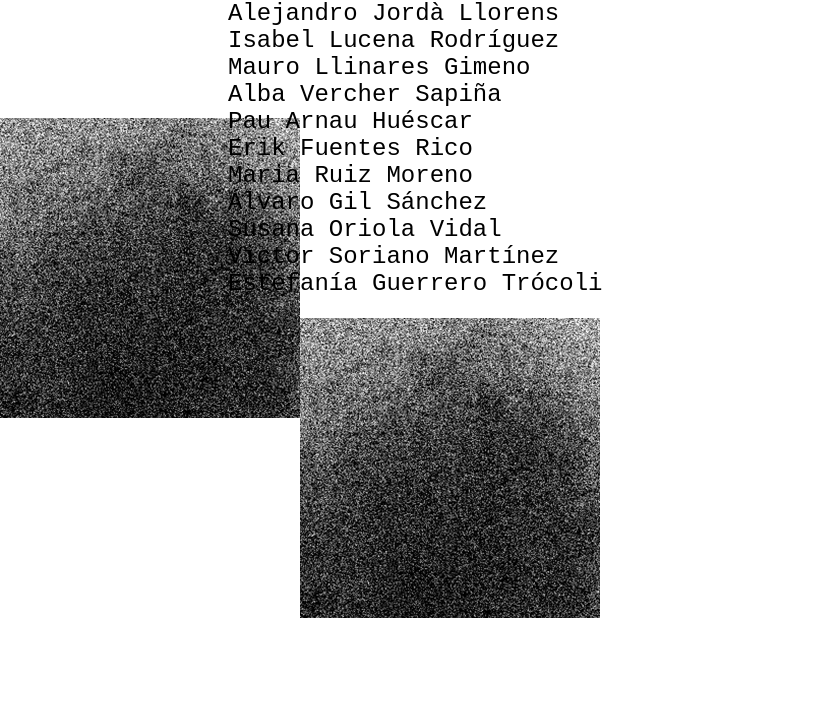
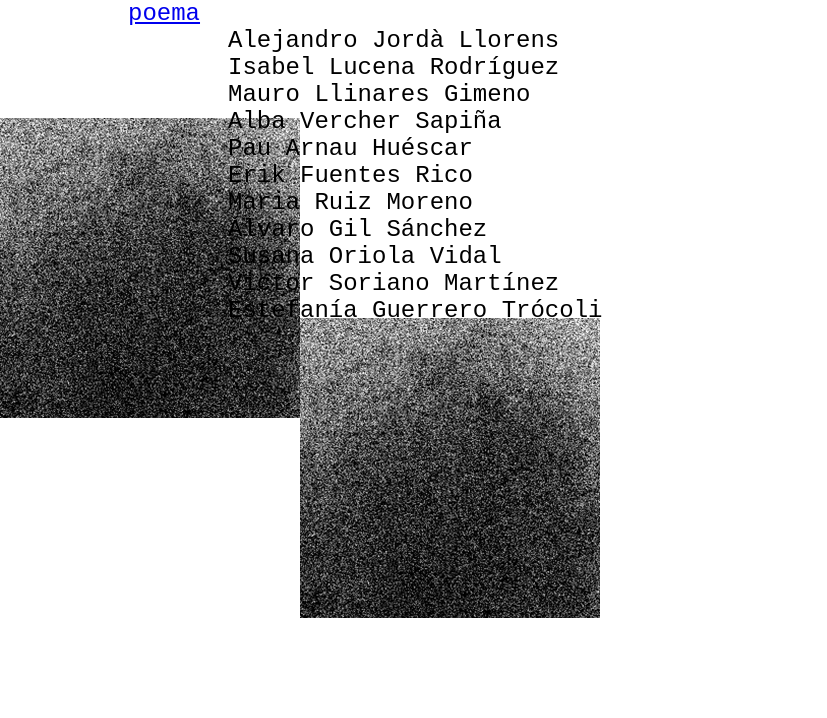
Before and after one commit to sergisarrio/easdalcoi, a plain HTML site: page index.html in a window 1280 px wide. Shown: the part 82-800 px from the top of the page, without its empty margins (0-827 px from the left). Drawn offline with Linux system fonts and the light colour scheme.

Commit message:
sergisarrio
poema-ul https://sergisarrio.github.io/sergisarrio-poema.github.io/

```diff
--- a/index.html
+++ b/index.html
@@ -87,6 +87,9 @@
 <h1 id="un">Recursos Interactius Aplicats 18/19</h1>
 <ul>
 	<li>Sergi Sarrió Vila</li>
+		<ul>
+			<a href="https://sergisarrio.github.io/sergisarrio-poema.github.io/">poema</a>
+		</ul>
 	<li>Alejandro Jordà Llorens</li>
 	<li>Isabel Lucena Rodríguez</li>
 	<li>Mauro Llinares Gimeno</li>
```
